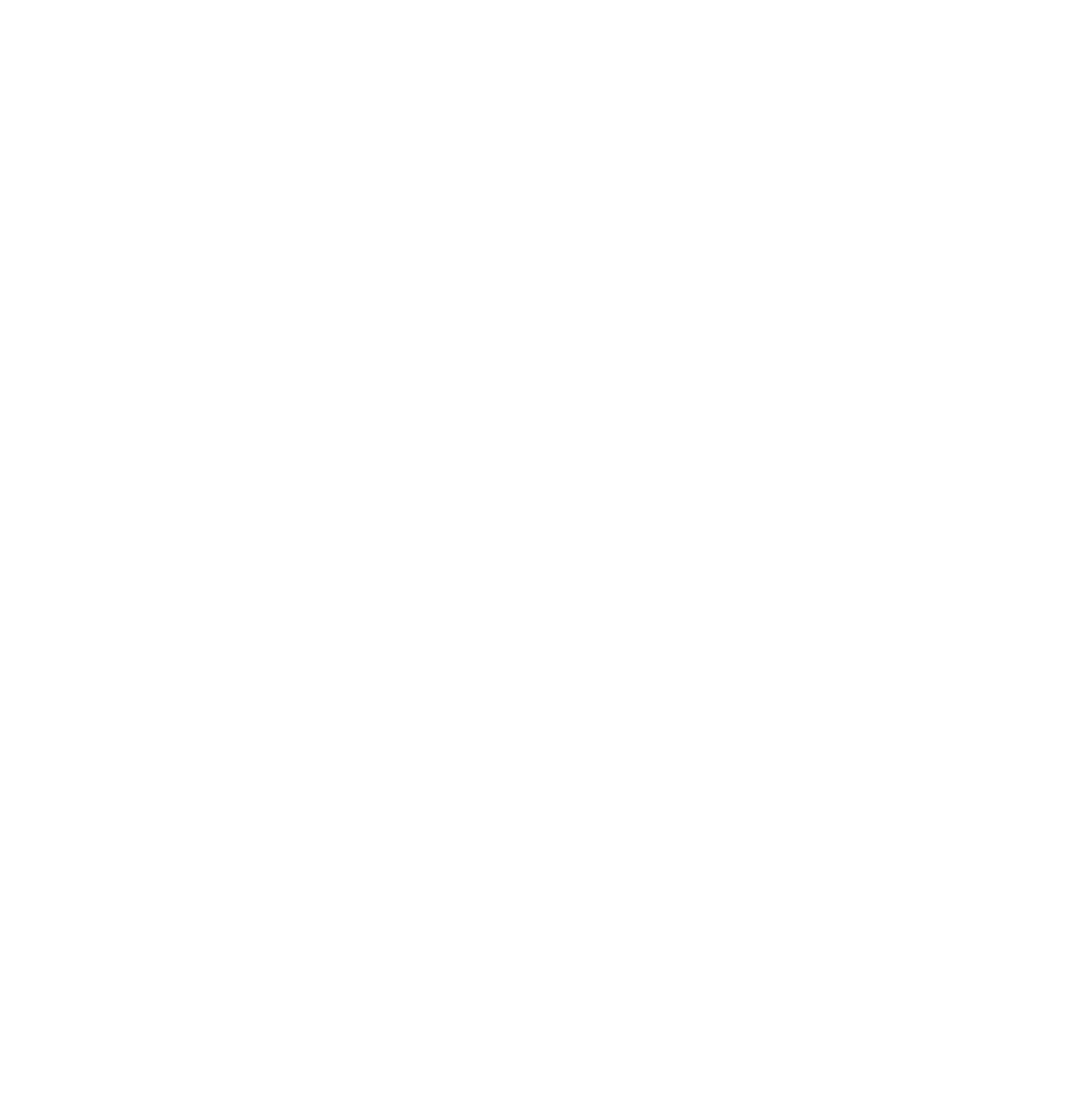
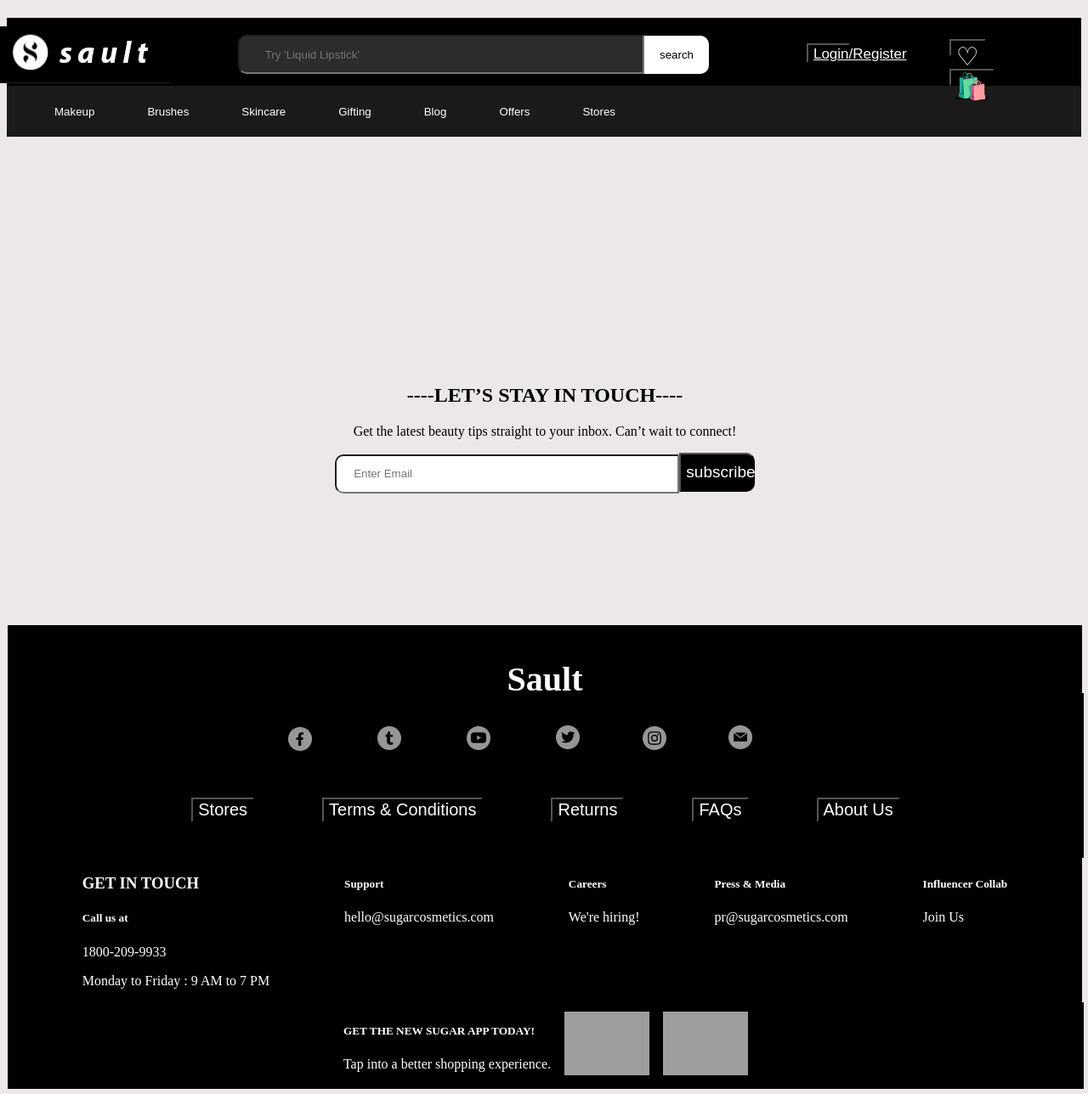
Before and after one commit to Yuvraj1307/Sugar-clone, a plain HTML site: page favourites.html in a window 1280 px wide. Shown: the whole page at 85% size. Before the commit the page ends 800 px from the top, so only its background shows below. Drawn offline with Linux system fonts and the light colour scheme; grey boxes are pictures that could not be loaded.

Commit message:
favourit page login functionality

```diff
--- a/favourites.html
+++ b/favourites.html
@@ -0,0 +1,362 @@
+<!DOCTYPE html>
+<html lang="en">
+<head>
+    <meta charset="UTF-8">
+    <meta http-equiv="X-UA-Compatible" content="IE=edge">
+    <meta name="viewport" content="width=device-width, initial-scale=1.0">
+    <title>Document</title>
+    <style>
+          #nav{
+            display: flex;
+            background-color: black;
+
+            height: 80px;
+            width: 100%;
+            justify-content: space-evenly;
+
+
+        }
+        #nav>div:nth-child(1){
+            margin-left: -100px;
+            margin-top: 10px;
+        }
+        #nav>div:nth-child(2){
+        width: 50%;
+        display: flex;
+
+        }
+        #nav>div:nth-child(2)>input{
+            width: 70%;
+            height: 50%;
+            margin-top: 20px;
+            background-color: rgb(46, 43, 43);
+            color: white;
+            border-bottom-left-radius: 10px;
+            border-top-left-radius: 10px;
+            padding-left: 30px;
+
+        }
+        #nav>div:nth-child(2)>button{
+            width: 12%;
+            height: 56%;
+            margin-top: 21px;
+            border: 0px;
+            border-top-right-radius: 10px;
+            border-bottom-right-radius: 10px;
+            background-color: white;
+        }
+        #nav>div:nth-child(3)>button:nth-child(1){
+            width: 40%;
+            height: 56%;
+
+             font-size: 17px;
+
+            background-color: black;
+            color: white;
+        }
+        .d3{
+            margin-top: 20px;
+            height: 50%;
+            width: 10%;
+
+            display: flex;
+            justify-content: space-evenly;
+            margin-left: -80px;
+        }
+         .d3>button{
+            margin-top: 10px;
+         }
+
+        #nav>div:nth-child(4){
+
+            width: 6%;
+            height: 50%;
+            margin-top: 25px;
+        }
+        #nav>div:nth-child(4)>button{
+            background-color: black;
+            color: white;
+            font-size: 18px;
+            height: 20px;
+            font-size: 30px;
+        }
+
+        #nav+div{
+            background-color: rgb(27, 26, 26);
+            height: 60px;
+            display: flex;
+        }
+        #nav+div>button{
+            margin-left: 50px;
+            background-color: rgb(27, 26, 26);
+            color: white;
+            border: 0px;
+        }
+        #nav>div:nth-child(4)>button:nth-child(2)>a{
+            color: black;
+        }
+        a{
+        color: white;
+     }
+
+
+     /* lower area */
+     #subscribe{
+        height: 300px;
+        width: 100%;
+        border: 1px solid rgb(237, 233, 233);
+        margin-top: 70px;
+        text-align: center;
+        padding-top: 100px;
+     }
+     #subscribe>div>input{
+        width: 30%;
+        height: 40px;
+        border-top-left-radius: 10px;
+        border-bottom-left-radius: 10px;
+        padding-left: 20px;
+     }
+     #subscribe>div>button{
+        height: 46px;
+        width: 7%;
+       background-color: black;
+       color: white;
+       font-size: 19px;
+       border-bottom-right-radius: 10px;
+       border-top-right-radius: 10px;
+     }
+     hr{
+        margin-top: 100px;
+
+     }
+
+
+     /* bottom area */
+     #bottom{
+        height: 545px;
+        width: 100%;
+        border: 1px solid rgb(237, 233, 233);
+
+     }
+     #bottom>div:nth-child(1){
+        height: 80px;
+        width: 100%;
+        background-color: black;
+     }
+     #bottom>div:nth-child(1)>h2{
+        text-align: center;
+        font-size: 40px;
+        color: white;
+        margin-top: 2px;
+        padding-top: 40px;
+
+     }
+
+     #bottom>div:nth-child(2){
+        height: 80px;
+        width: 100%;
+        border: 1px solid black;
+        text-align: center;
+        background-color: black;
+     }
+     #bottom>div:nth-child(2)>img{
+        margin: 30px;
+     }
+     #bottom>div:nth-child(3){
+        height: 80px;
+        width: 100%;
+        border: 1px solid black;
+        text-align: center;
+        background-color: black;
+padding-bottom: 30px;
+     }
+     #bottom>div:nth-child(3)>button{
+        font-size: 20px;
+        margin: 40px;
+         color: white;
+         background-color: black;
+
+     }
+     #bottom>div:nth-child(4){
+        display: flex;
+        justify-content: space-evenly;
+        background-color: black;
+     }
+    #bottom>div>div>h3{
+        color: white;
+     }
+     #bottom>div>div>h5{
+        color: white
+     }
+     #bottom>div>div>p{
+        color: white;
+     }
+     a{
+        color: white;
+     }
+     #bottom>div:nth-child(5){
+        height: 100px;
+        width: 100%;
+        border: 1px solid black;
+        background-color: black;
+        display: flex;
+        justify-content: center;
+        gap: 1rem;
+        align-items: center;
+
+     }
+
+     /* fav items */
+     body{
+        background-color: rgb(236, 232, 232);
+     }
+
+
+     /* container */
+     #fav-container{
+        /* height: 600px;
+        width: 100%;
+        border: 1px solid red; */
+        margin-top: 100px;
+        margin-left: 80px;
+        display: grid;
+        grid-template-columns: repeat(3,1fr);
+        gap: 40px;
+     }
+     #fav-container>div{
+        width: 80%;
+        height: 400px;
+        background-color: white;
+        border-radius: 20px;
+        text-align: center;
+     }
+     #fav-container>div>img{
+        width: 70%;
+        height: 60%;
+     }
+     #fav-container>div>button{
+        margin-right: 10px;
+
+     }
+     #fav-container>div>button:nth-child(4){
+        background-color: black;
+        color: white;
+        border-radius: 10px;
+        font-size: 11px;
+        height: 30px;
+        width: 55px;
+     }
+     #fav-container>div>button:nth-child(5){
+         width: 120px;
+         height: 30px;
+         background-color: black;
+         border-radius: 10px;
+         color:white;
+     }
+    </style>
+</head>
+<body>
+    <div class="nav">
+        <h1></h1>
+
+
+      </div>
+      <div id="navcont">
+          <div id="nav">
+              <div> <a href="./index.html"><img src="picfolder\logo.png"/></a></div>
+              <div><input type="text" placeholder="Try 'Liquid Lipstick'"/><button>search</button></div>
+              <div class="d3"> <button><a href="signup.html">Login/Register</a></button></div>
+              <div><button>♡</button><button><a href="cart.html">&#128717;&#65039;</a></button></div>
+          </div>
+          <div>
+              <button>Makeup</button><button>Brushes</button><button>Skincare</button><button>Gifting</button><button>Blog</button><button>Offers</button><button>Stores</button>
+          </div>
+      </div>
+      <div id="card">
+
+
+        <div id="fav-container">
+<!-- Here Append All the cart Products  -->
+        </div>
+
+
+</div>
+
+      <div id="subscribe">
+        <h2>----LET’S STAY IN TOUCH----</h2>
+        <p>Get the latest beauty tips straight to your inbox. Can’t wait to connect!</p>
+        <div><input type="text" placeholder="Enter Email"/><button>subscribe</button></div>
+   </div>
+   <div id="bottom">
+        <div><h2>Sault</h2></div>
+       <div>
+           <img src="picfolder\face.png" alt=""><img src="picfolder\twit.png" alt=""><img src="picfolder\you.png" alt=""><img src="picfolder\twi.png" alt=""><img src="picfolder\insta.png" alt=""><img src="picfolder\email.png" alt=""><img src="" alt="">
+       </div>
+       <div>
+           <button>Stores</button><button>Terms & Conditions</button><button>Returns</button><button>FAQs</button><button>About Us</button>
+       </div>
+       <div>
+           <div>
+               <h3>GET IN TOUCH</h3>
+               <h5>Call us at</h5>
+               <p>1800-209-9933</p>
+               <p>Monday to Friday : 9 AM to 7 PM
+               </p>
+           </div>
+           <div>
+               <h5>Support</h5>
+               <p>hello@sugarcosmetics.com</p>
+           </div>
+           <div>
+               <h5>Careers</h5>
+               <p>We're hiring!</p>
+           </div>
+           <div>
+               <h5>Press & Media</h5>
+               <p>pr@sugarcosmetics.com</p>
+           </div>
+           <div>
+               <h5>Influencer Collab</h5>
+               <p>Join Us</p>
+           </div>
+       </div>
+       <div>
+           <div><h5>GET THE NEW SUGAR APP TODAY!</h5><p>Tap into a better shopping experience.</p></div><div><a href="https://sugarcosmetics.app.link/WebFApp"><img width="100px" src="https://in.sugarcosmetics.com/playstore.png" alt=""></a></div>
+           <div><a href="https://sugarcosmetics.app.link/WebFApp"><img width="100px" src="https://in.sugarcosmetics.com/apple-store.png" alt=""></a></div>
+       </div>
+   </div>
+</body>
+</html>
+<script>
+     let favItem=JSON.parse(localStorage.getItem("fav"))||[]
+    function favourit(arr){
+      document.getElementById("fav-container").innerHTML=""
+
+        arr.forEach((el,i)=>{
+            let card=document.createElement("div")
+            let image=document.createElement("img")
+            image.src=el.avatar
+
+             let detail=document.createElement("p")
+             detail.innerHTML=el.description;
+
+             let price=document.createElement("p")
+             price.innerText=el.price
+           let btn=document.createElement("button");
+           btn.innerText="remove";
+           btn.addEventListener("click",(el,i)=>{
+            remove(el,i)
+           })
+           card.append(image,detail,price,btn);
+           document.getElementById("fav-container").append(card)
+        })
+    }
+    favourit(favItem)
+
+    function remove(el,index){
+      favItem.splice(index,1)
+      localStorage.setItem("fav",JSON.stringify(favItem))
+      favourit(favItem)
+
+    }
+</script>
```
Also changed, not shown: cart.html (+1 -1 lines), detail.html (added, +146 -0 lines), index.html (+9 -2 lines), index.js (+35 -5 lines), signup.html (+74 -3 lines).
